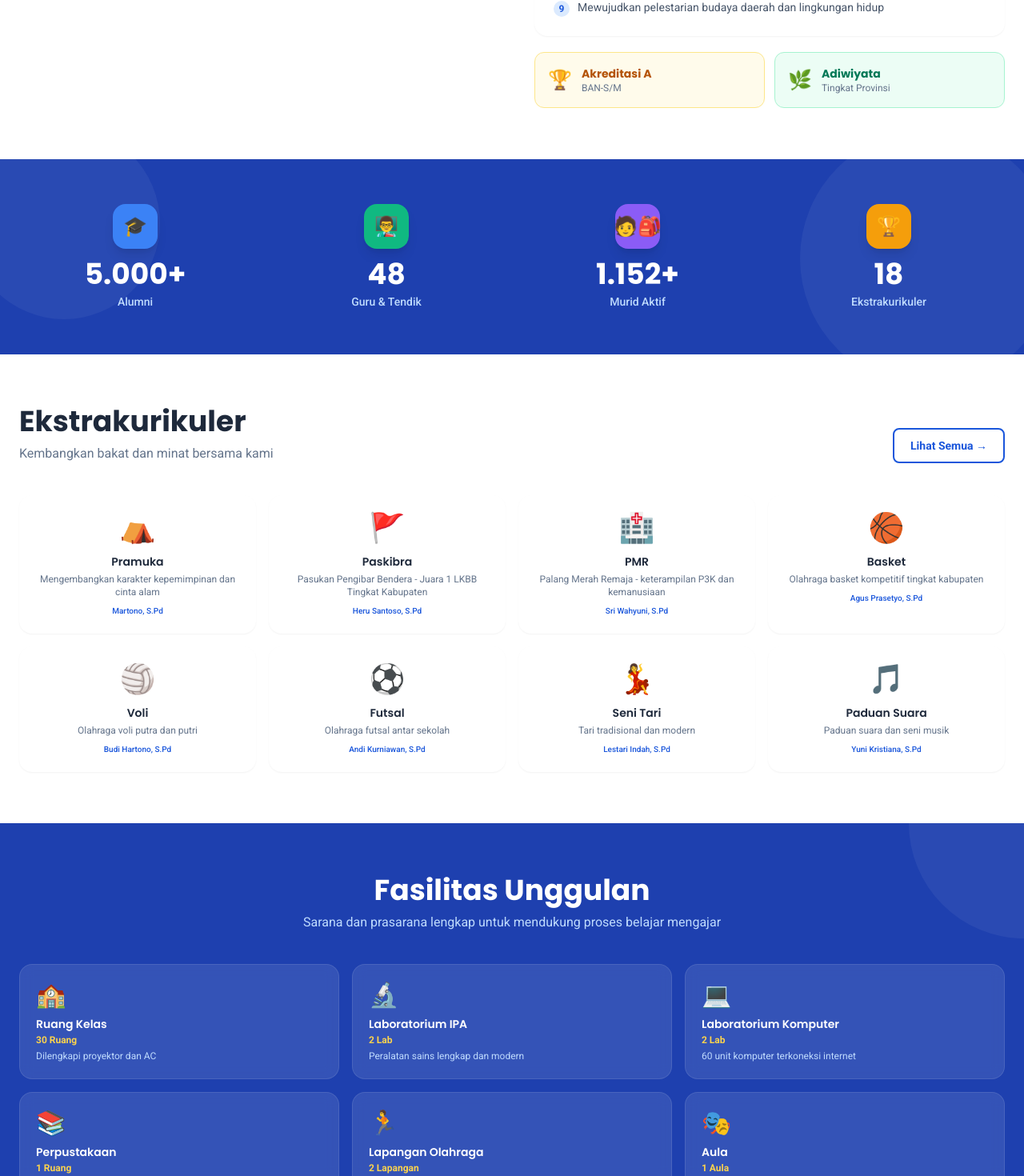
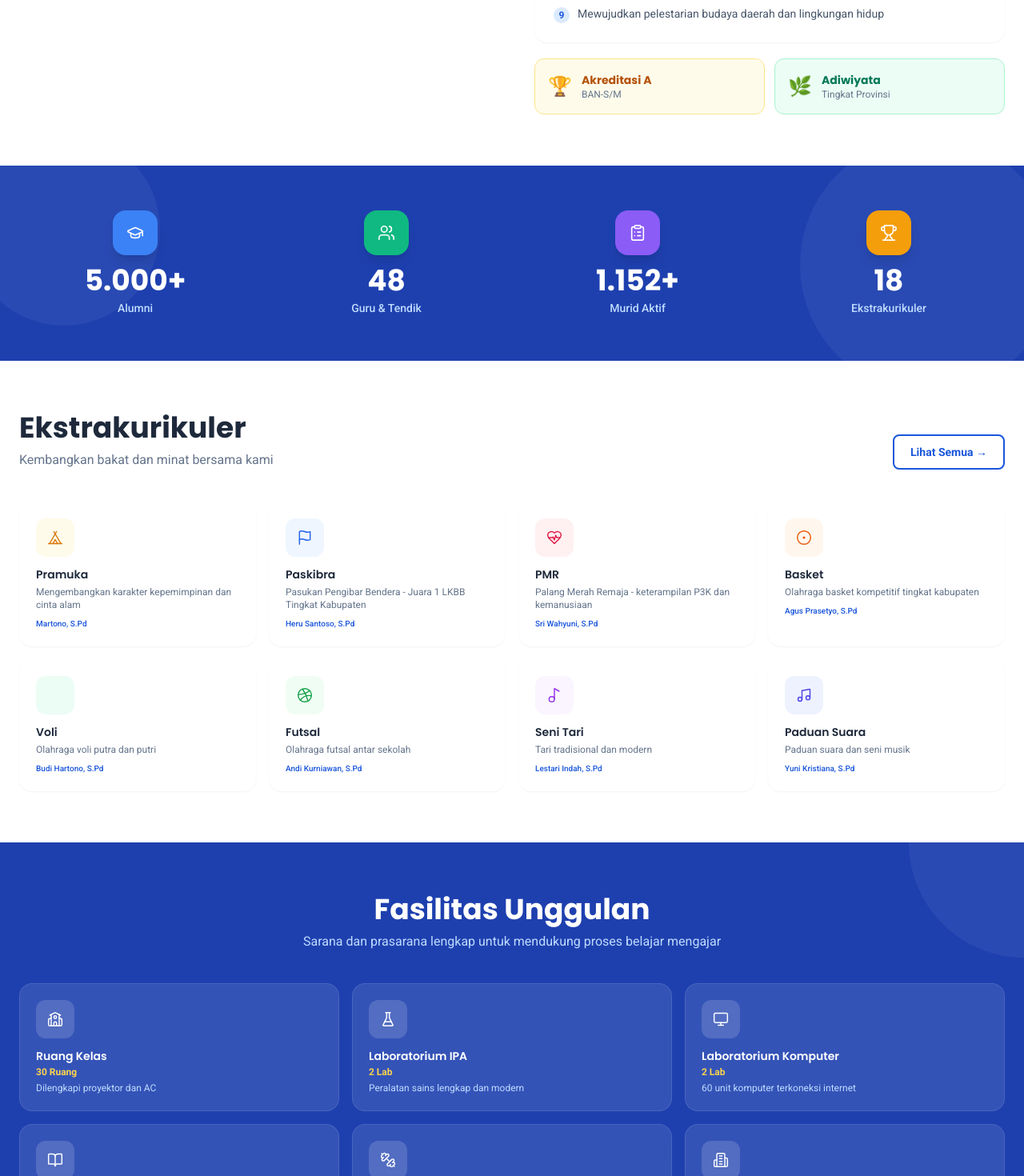
Before and after one commit to Priyan000112/smpn1karanganyar, a Next.js app: page / in a window 1280 px wide. Shown: the part 1323-2793 px from the top of the page at 80% size. Built offline with nearby package versions, Linux system fonts and the light colour scheme.

Commit message:
feat: running text emas+mobile, bingkai foto kepsek, kembalikan lucide icons

```diff
--- a/app/layout.tsx
+++ b/app/layout.tsx
@@ -49,7 +49,7 @@ export default function RootLayout({ children }: { children: React.ReactNode })
       </head>
       <body className="bg-slate-50 dark:bg-slate-950 min-h-screen">
         <Navbar />
-        <main className="pt-16 sm:pt-[98px]">
+        <main className="pt-[92px] sm:pt-[106px]">
           {children}
         </main>
         <Footer />
--- a/components/EkskulSection.tsx
+++ b/components/EkskulSection.tsx
@@ -1,5 +1,21 @@
 import { ekskulList } from '@/lib/data'
+import Icon from '@/components/Icon'
 import Link from 'next/link'
+
+const iconColors = [
+  'text-amber-600 bg-amber-50 dark:bg-amber-900/20',
+  'text-blue-600 bg-blue-50 dark:bg-blue-900/20',
+  'text-rose-600 bg-rose-50 dark:bg-rose-900/20',
+  'text-orange-600 bg-orange-50 dark:bg-orange-900/20',
+  'text-emerald-600 bg-emerald-50 dark:bg-emerald-900/20',
+  'text-green-600 bg-green-50 dark:bg-green-900/20',
+  'text-purple-600 bg-purple-50 dark:bg-purple-900/20',
+  'text-indigo-600 bg-indigo-50 dark:bg-indigo-900/20',
+  'text-teal-600 bg-teal-50 dark:bg-teal-900/20',
+  'text-cyan-600 bg-cyan-50 dark:bg-cyan-900/20',
+  'text-slate-600 bg-slate-100 dark:bg-slate-700/50',
+  'text-red-600 bg-red-50 dark:bg-red-900/20',
+]
 
 export default function EkskulSection() {
   const preview = ekskulList.slice(0, 8)
@@ -16,18 +32,16 @@ export default function EkskulSection() {
         </div>
 
         <div className="grid grid-cols-2 xs:grid-cols-2 sm:grid-cols-3 lg:grid-cols-4 gap-3 md:gap-4">
-          {preview.map((ekskul) => (
-            <div key={ekskul.nama} className="card p-4 md:p-5 text-center hover:border-primary-200 dark:hover:border-primary-800 border border-transparent transition-all group">
-              <div className="text-4xl mb-3">{ekskul.icon}</div>
-              <h3 className="font-semibold text-slate-800 dark:text-white text-xs md:text-sm mb-1 font-poppins group-hover:text-primary-600 transition-colors">
+          {preview.map((ekskul, i) => (
+            <div key={ekskul.nama} className="card p-4 md:p-5 hover:border-primary-200 dark:hover:border-primary-800 border border-transparent transition-all group">
+              <div className={`w-10 h-10 md:w-12 md:h-12 rounded-xl flex items-center justify-center mb-3 ${iconColors[i % iconColors.length]}`}>
+                <Icon name={ekskul.icon} size={20} strokeWidth={1.75} />
+              </div>
+              <h3 className="font-semibold text-slate-800 dark:text-white text-xs md:text-sm mb-1 font-poppins group-hover:text-primary-600 dark:group-hover:text-primary-400 transition-colors">
                 {ekskul.nama}
               </h3>
-              <p className="text-2xs md:text-xs text-slate-500 dark:text-slate-400 line-clamp-2 font-roboto">
-                {ekskul.deskripsi}
-              </p>
-              <p className="text-2xs text-primary-600 dark:text-primary-400 mt-2 font-medium font-roboto hidden sm:block">
-                {ekskul.pembina}
-              </p>
+              <p className="text-2xs md:text-xs text-slate-500 dark:text-slate-400 line-clamp-2 font-roboto">{ekskul.deskripsi}</p>
+              <p className="text-2xs text-primary-600 dark:text-primary-400 mt-2 font-medium font-roboto hidden sm:block">{ekskul.pembina}</p>
             </div>
           ))}
         </div>
--- a/components/FasilitasSection.tsx
+++ b/components/FasilitasSection.tsx
@@ -1,4 +1,5 @@
 import { fasilitasList } from '@/lib/data'
+import Icon from '@/components/Icon'
 import Link from 'next/link'
 
 export default function FasilitasSection() {
@@ -8,24 +9,23 @@ export default function FasilitasSection() {
         <div className="absolute top-0 right-0 w-72 h-72 rounded-full bg-white transform translate-x-1/2 -translate-y-1/2" />
         <div className="absolute bottom-0 left-0 w-56 h-56 rounded-full bg-white transform -translate-x-1/2 translate-y-1/2" />
       </div>
-
       <div className="relative max-w-7xl mx-auto px-4 sm:px-6">
         <div className="text-center mb-8 md:mb-10">
           <h2 className="text-2xl md:text-3xl lg:text-4xl font-bold text-white mb-2 font-poppins">Fasilitas Unggulan</h2>
           <p className="text-primary-200 text-sm md:text-base font-roboto">Sarana dan prasarana lengkap untuk mendukung proses belajar mengajar</p>
         </div>
-
         <div className="grid grid-cols-2 sm:grid-cols-3 gap-3 md:gap-4">
           {fasilitasList.map((f) => (
-            <div key={f.nama} className="bg-white/10 hover:bg-white/20 backdrop-blur rounded-xl md:rounded-2xl p-4 md:p-5 transition-colors border border-white/10 hover:border-white/20">
-              <div className="text-3xl mb-2">{f.icon}</div>
+            <div key={f.nama} className="bg-white/10 hover:bg-white/20 backdrop-blur rounded-xl md:rounded-2xl p-4 md:p-5 transition-colors border border-white/10 hover:border-white/20 group">
+              <div className="w-10 h-10 md:w-12 md:h-12 bg-white/15 group-hover:bg-white/25 rounded-xl flex items-center justify-center mb-3 transition-colors">
+                <Icon name={f.icon} size={20} className="text-white" strokeWidth={1.75} />
+              </div>
               <h3 className="font-semibold text-white text-xs md:text-sm mb-0.5 font-poppins">{f.nama}</h3>
               <p className="text-amber-300 text-2xs md:text-xs font-bold mb-1 font-roboto">{f.jumlah}</p>
               <p className="text-primary-200 text-2xs md:text-xs font-roboto hidden sm:block">{f.deskripsi}</p>
             </div>
           ))}
         </div>
-
         <div className="text-center mt-8 md:mt-10">
           <Link href="/infrastruktur" className="inline-flex items-center gap-2 bg-white text-primary-700 font-semibold px-5 md:px-6 py-2.5 md:py-3 rounded-lg hover:bg-primary-50 transition-colors text-sm md:text-base font-poppins shadow-md">
             Lihat Detail Fasilitas →
--- a/components/Navbar.tsx
+++ b/components/Navbar.tsx
@@ -52,8 +52,8 @@ export default function Navbar() {
       'fixed top-0 left-0 right-0 z-50 transition-all duration-300',
       scrolled ? 'shadow-lg' : ''
     )}>
-      {/* Top bar — running text */}
-      <div className="bg-primary-700 text-white py-1.5 overflow-hidden hidden sm:block" style={{fontSize:'13px',whiteSpace:'nowrap',fontFamily:'sans-serif'}}>
+      {/* Top bar — running text, tampil di semua ukuran layar */}
+      <div style={{backgroundColor:'#1a3a6b',color:'#FFD700',padding:'5px 0',fontSize:'13px',overflow:'hidden',whiteSpace:'nowrap',fontWeight:'500'}}>
         {React.createElement('marquee', {scrollamount:'4', direction:'left', behavior:'scroll'},
           'Selamat Datang di Website SMP Negeri 1 Karanganyar - The Nicest Place for The Bright Future'
         )}
--- a/components/StatsSection.tsx
+++ b/components/StatsSection.tsx
@@ -1,6 +1,7 @@
 'use client'
 
 import { useEffect, useRef, useState } from 'react'
+import { GraduationCap, Users, ClipboardList, Trophy } from 'lucide-react'
 import { schoolInfo } from '@/lib/data'
 
 function Counter({ target, suffix = '' }: { target: number; suffix?: string }) {
@@ -31,10 +32,10 @@ function Counter({ target, suffix = '' }: { target: number; suffix?: string }) {
 
 export default function StatsSection() {
   const stats = [
-    { label: 'Alumni', value: schoolInfo.stats.alumni, suffix: '+', icon: '🎓', bg: 'bg-blue-500' },
-    { label: 'Guru & Tendik', value: schoolInfo.stats.guru, suffix: '', icon: '👨‍🏫', bg: 'bg-emerald-500' },
-    { label: 'Murid Aktif', value: schoolInfo.stats.murid, suffix: '+', icon: '🧑‍🎒', bg: 'bg-violet-500' },
-    { label: 'Ekstrakurikuler', value: schoolInfo.stats.ekskul, suffix: '', icon: '🏆', bg: 'bg-amber-500' },
+    { label: 'Alumni', value: schoolInfo.stats.alumni, suffix: '+', icon: GraduationCap, bg: 'bg-blue-500' },
+    { label: 'Guru & Tendik', value: schoolInfo.stats.guru, suffix: '', icon: Users, bg: 'bg-emerald-500' },
+    { label: 'Murid Aktif', value: schoolInfo.stats.murid, suffix: '+', icon: ClipboardList, bg: 'bg-violet-500' },
+    { label: 'Ekstrakurikuler', value: schoolInfo.stats.ekskul, suffix: '', icon: Trophy, bg: 'bg-amber-500' },
   ]
 
   return (
@@ -45,17 +46,20 @@ export default function StatsSection() {
       </div>
       <div className="relative max-w-7xl mx-auto px-4 sm:px-6">
         <div className="grid grid-cols-2 lg:grid-cols-4 gap-4 md:gap-6">
-          {stats.map((stat) => (
+          {stats.map((stat) => {
+            const IconComp = stat.icon
+            return (
               <div key={stat.label} className="text-center">
-              <div className={`w-12 h-12 md:w-14 md:h-14 ${stat.bg} rounded-xl md:rounded-2xl flex items-center justify-center text-2xl mx-auto mb-3 shadow-lg`}>
-                {stat.icon}
+                <div className={`w-12 h-12 md:w-14 md:h-14 ${stat.bg} rounded-xl md:rounded-2xl flex items-center justify-center mx-auto mb-3 shadow-lg`}>
+                  <IconComp size={22} className="text-white" strokeWidth={1.75} />
                 </div>
                 <p className="text-3xl md:text-4xl font-bold text-white mb-1 font-poppins">
                   <Counter target={stat.value} suffix={stat.suffix} />
                 </p>
                 <p className="text-primary-200 text-xs md:text-sm font-medium font-roboto">{stat.label}</p>
               </div>
-          ))}
+            )
+          })}
         </div>
       </div>
     </section>
--- a/lib/data.ts
+++ b/lib/data.ts
@@ -163,30 +163,30 @@ export const strukturOrganisasi = [
 ]
 
 export const ekskulList = [
-  { nama: 'Pramuka', deskripsi: 'Mengembangkan karakter kepemimpinan dan cinta alam', icon: '⛺', pembina: 'Martono, S.Pd' },
-  { nama: 'Paskibra', deskripsi: 'Pasukan Pengibar Bendera - Juara 1 LKBB Tingkat Kabupaten', icon: '🚩', pembina: 'Heru Santoso, S.Pd' },
-  { nama: 'PMR', deskripsi: 'Palang Merah Remaja - keterampilan P3K dan kemanusiaan', icon: '🏥', pembina: 'Sri Wahyuni, S.Pd' },
-  { nama: 'Basket', deskripsi: 'Olahraga basket kompetitif tingkat kabupaten', icon: '🏀', pembina: 'Agus Prasetyo, S.Pd' },
-  { nama: 'Voli', deskripsi: 'Olahraga voli putra dan putri', icon: '🏐', pembina: 'Budi Hartono, S.Pd' },
-  { nama: 'Futsal', deskripsi: 'Olahraga futsal antar sekolah', icon: '⚽', pembina: 'Andi Kurniawan, S.Pd' },
-  { nama: 'Seni Tari', deskripsi: 'Tari tradisional dan modern', icon: '💃', pembina: 'Lestari Indah, S.Pd' },
-  { nama: 'Paduan Suara', deskripsi: 'Paduan suara dan seni musik', icon: '🎵', pembina: 'Yuni Kristiana, S.Pd' },
-  { nama: 'KIR', deskripsi: 'Karya Ilmiah Remaja - penelitian dan inovasi', icon: '🔬', pembina: 'Dewi Rahmawati, S.Pd' },
-  { nama: 'English Club', deskripsi: 'Pengembangan kemampuan bahasa Inggris', icon: '📖', pembina: 'Eka Fitriani, S.Pd' },
-  { nama: 'Robotik', deskripsi: 'Teknologi dan pemrograman robot', icon: '💻', pembina: 'Andi Kurniawan, S.Pd' },
-  { nama: 'Karate', deskripsi: 'Bela diri karate dan kedisiplinan', icon: '🥋', pembina: 'Joko Susilo, S.Pd' },
+  { nama: 'Pramuka', deskripsi: 'Mengembangkan karakter kepemimpinan dan cinta alam', icon: 'Tent', pembina: 'Martono, S.Pd' },
+  { nama: 'Paskibra', deskripsi: 'Pasukan Pengibar Bendera - Juara 1 LKBB Tingkat Kabupaten', icon: 'Flag', pembina: 'Heru Santoso, S.Pd' },
+  { nama: 'PMR', deskripsi: 'Palang Merah Remaja - keterampilan P3K dan kemanusiaan', icon: 'HeartPulse', pembina: 'Sri Wahyuni, S.Pd' },
+  { nama: 'Basket', deskripsi: 'Olahraga basket kompetitif tingkat kabupaten', icon: 'CircleDot', pembina: 'Agus Prasetyo, S.Pd' },
+  { nama: 'Voli', deskripsi: 'Olahraga voli putra dan putri', icon: 'Circle', pembina: 'Budi Hartono, S.Pd' },
+  { nama: 'Futsal', deskripsi: 'Olahraga futsal antar sekolah', icon: 'Dribbble', pembina: 'Andi Kurniawan, S.Pd' },
+  { nama: 'Seni Tari', deskripsi: 'Tari tradisional dan modern', icon: 'Music2', pembina: 'Lestari Indah, S.Pd' },
+  { nama: 'Paduan Suara', deskripsi: 'Paduan suara dan seni musik', icon: 'Music', pembina: 'Yuni Kristiana, S.Pd' },
+  { nama: 'KIR', deskripsi: 'Karya Ilmiah Remaja - penelitian dan inovasi', icon: 'FlaskConical', pembina: 'Dewi Rahmawati, S.Pd' },
+  { nama: 'English Club', deskripsi: 'Pengembangan kemampuan bahasa Inggris', icon: 'Languages', pembina: 'Eka Fitriani, S.Pd' },
+  { nama: 'Robotik', deskripsi: 'Teknologi dan pemrograman robot', icon: 'Cpu', pembina: 'Andi Kurniawan, S.Pd' },
+  { nama: 'Karate', deskripsi: 'Bela diri karate dan kedisiplinan', icon: 'Shield', pembina: 'Joko Susilo, S.Pd' },
 ]
 
 export const fasilitasList = [
-  { nama: 'Ruang Kelas', jumlah: '30 Ruang', deskripsi: 'Dilengkapi proyektor dan AC', icon: '🏫' },
-  { nama: 'Laboratorium IPA', jumlah: '2 Lab', deskripsi: 'Peralatan sains lengkap dan modern', icon: '🔬' },
-  { nama: 'Laboratorium Komputer', jumlah: '2 Lab', deskripsi: '60 unit komputer terkoneksi internet', icon: '💻' },
-  { nama: 'Perpustakaan', jumlah: '1 Ruang', deskripsi: '5.000+ koleksi buku dan e-library', icon: '📚' },
-  { nama: 'Lapangan Olahraga', jumlah: '2 Lapangan', deskripsi: 'Basket, voli, dan serbaguna', icon: '🏃' },
-  { nama: 'Aula', jumlah: '1 Aula', deskripsi: 'Kapasitas 500 orang', icon: '🎭' },
-  { nama: 'Kantin Sehat', jumlah: '1 Kantin', deskripsi: 'Menu bergizi dan higienis', icon: '🍱' },
-  { nama: 'Mushola', jumlah: '1 Mushola', deskripsi: 'Fasilitas ibadah siswa', icon: '🕌' },
-  { nama: 'UKS', jumlah: '1 Ruang', deskripsi: 'Kesehatan dan P3K', icon: '🏥' },
+  { nama: 'Ruang Kelas', jumlah: '30 Ruang', deskripsi: 'Dilengkapi proyektor dan AC', icon: 'School' },
+  { nama: 'Laboratorium IPA', jumlah: '2 Lab', deskripsi: 'Peralatan sains lengkap dan modern', icon: 'FlaskConical' },
+  { nama: 'Laboratorium Komputer', jumlah: '2 Lab', deskripsi: '60 unit komputer terkoneksi internet', icon: 'Monitor' },
+  { nama: 'Perpustakaan', jumlah: '1 Ruang', deskripsi: '5.000+ koleksi buku dan e-library', icon: 'BookOpen' },
+  { nama: 'Lapangan Olahraga', jumlah: '2 Lapangan', deskripsi: 'Basket, voli, dan serbaguna', icon: 'Dumbbell' },
+  { nama: 'Aula', jumlah: '1 Aula', deskripsi: 'Kapasitas 500 orang', icon: 'Building2' },
+  { nama: 'Kantin Sehat', jumlah: '1 Kantin', deskripsi: 'Menu bergizi dan higienis', icon: 'UtensilsCrossed' },
+  { nama: 'Mushola', jumlah: '1 Mushola', deskripsi: 'Fasilitas ibadah siswa', icon: 'Star' },
+  { nama: 'UKS', jumlah: '1 Ruang', deskripsi: 'Kesehatan dan P3K', icon: 'HeartPulse' },
 ]
 
 export const blogPosts = [
```
Also changed, not shown: components/WelcomeSection.tsx (+9 -8 lines). Lines whose indentation alone changed are shown as unchanged.
